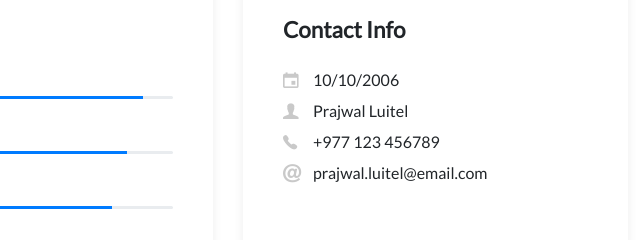
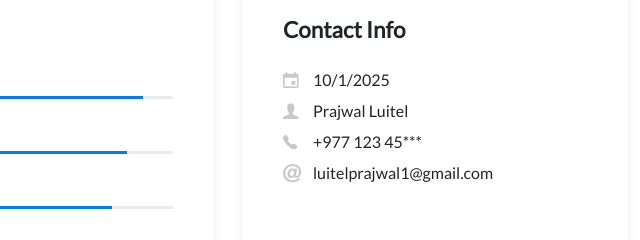
Before and after one commit to luitelprajwal/mywebsite, a plain HTML site: page index.html in a window 1280 px wide. Shown: the part 788-1028 px from the top of the page, 412-1052 px from the left. Drawn offline with nearby package versions, Linux system fonts and the light colour scheme.

Commit message:
update to my website, email has been updated

```diff
--- a/index.html
+++ b/index.html
@@ -73,7 +73,7 @@
                       <i class="ion-android-calendar icon"></i>
                     </div>
                     <div class="col-9">
-                      <span>10/10/2006</span>
+                      <span>10/1/2025</span>
                     </div>
                   </div>
                   <div class="row">
@@ -89,7 +89,7 @@
                       <i class="ion-ios-telephone icon"></i>
                     </div>
                     <div class="col-9">
-                      <span>+977 123 456789</span>
+                      <span>+977 123 45***</span>
                     </div>
                   </div>
                   <div class="row">
@@ -97,7 +97,7 @@
                       <i class="ion-at icon"></i>
                     </div>
                     <div class="col-9">
-                      <span>prajwal.luitel@email.com</span>
+                      <span>luitelprajwal1@gmail.com</span>
                     </div>
                   </div>
                 </div>
```
